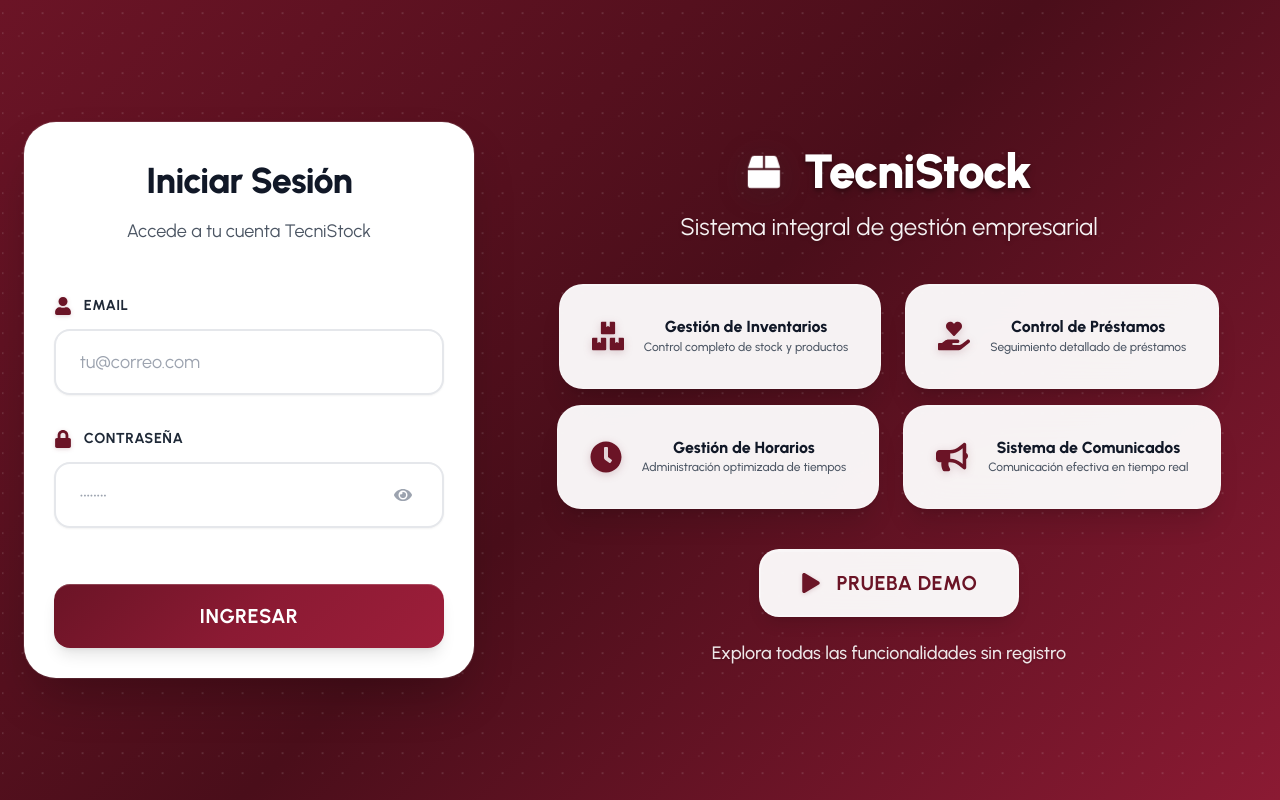
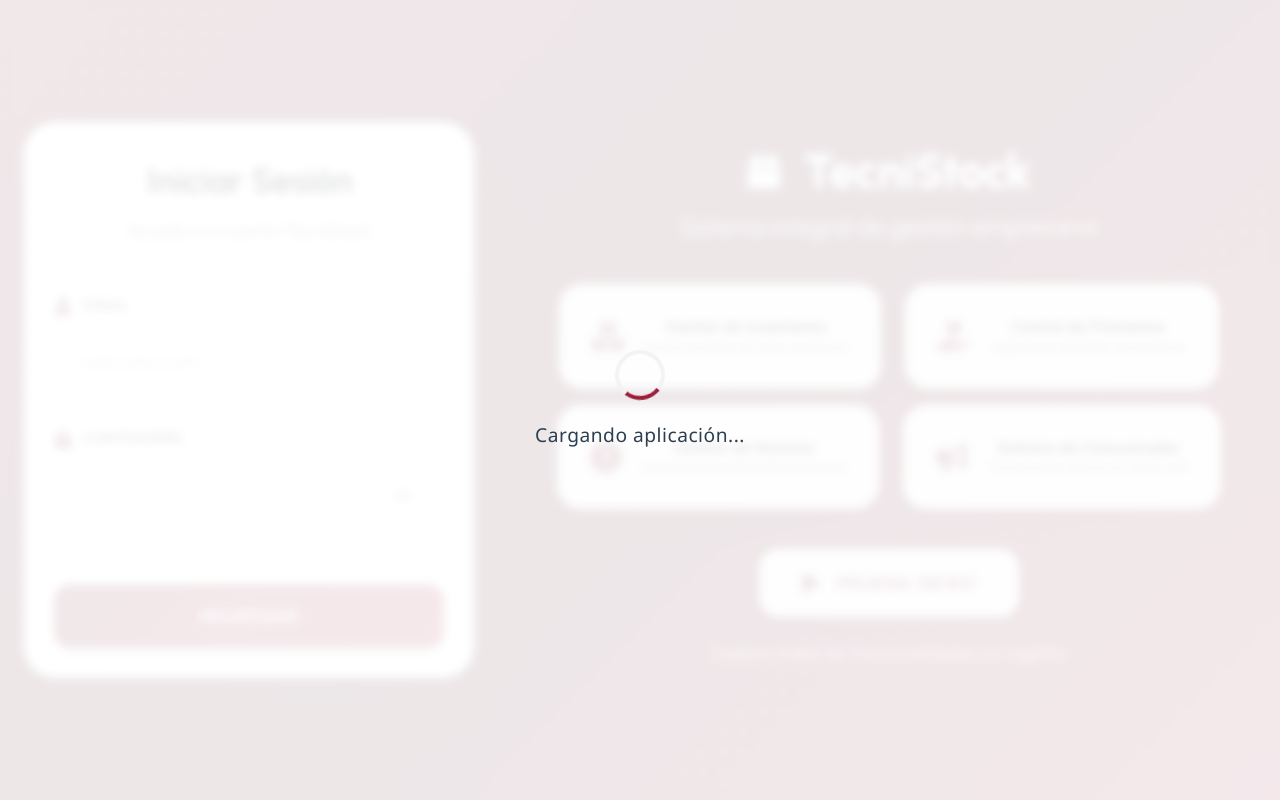
Before and after one commit to tecnica1estebanecheverria2020-dev/Sistema, a React (Vite) app in the folder client/: page /auth in a window 1280 px wide. Built offline with nearby package versions, Linux system fonts and the light colour scheme.

Commit message:
Pantallas de carga y logica para manejarlas

```diff
--- a/client/src/App.jsx
+++ b/client/src/App.jsx
@@ -1,5 +1,5 @@
 // Rutas
-import { BrowserRouter as Router, Route, Routes, Navigate } from "react-router-dom";
+import { BrowserRouter as Router, Route, Routes } from "react-router-dom";
 import { ToastContainer } from 'react-toastify';
 import 'react-toastify/dist/ReactToastify.css';
 // Notificaciones
@@ -19,17 +19,27 @@ import EditorComunicado from './pages/Comunicados/EditorComunicado.jsx';
 import NotFound from './pages/NotFound/NotFound.jsx';
 import Users from './pages/Users/Users.jsx';
 import usePermisos from './shared/hooks/usePermisos.js';
+import { LoadingProvider } from './shared/contexts/LoadingContext.jsx';
+import useGlobalLoading from './shared/hooks/useGlobalLoading.jsx';
 
 // Provedor del usuario
 import { UserProvider } from './shared/contexts/UserContext.jsx';
 
 export default function App() {
+  // Componente local que consume el contexto y dibuja el loader global
+  const GlobalLoader = () => {
+    const { renderLoading } = useGlobalLoading();
+    return renderLoading();
+  };
   return (
     <Router>
-      <UserProvider>
-        <ToastContainer position="bottom-right" autoClose={3000} hideProgressBar={false} newestOnTop={false} closeOnClick rtl={false} pauseOnFocusLoss draggable pauseOnHover theme="colored" />
-        <AppRoutes/>
-      </UserProvider>
+      <LoadingProvider>
+        <UserProvider>
+          <ToastContainer position="bottom-right" autoClose={3000} hideProgressBar={false} newestOnTop={false} closeOnClick rtl={false} pauseOnFocusLoss draggable pauseOnHover theme="colored" />
+          <GlobalLoader />
+          <AppRoutes/>
+        </UserProvider>
+      </LoadingProvider>
     </Router>
   );
 }
--- a/client/src/global.css
+++ b/client/src/global.css
@@ -2,6 +2,14 @@
   font-family: 'Urbanist';
   src: url('./assets/fonts/Urbanist.ttf');
 }
+
+:root {
+  --primary: #6b1426;
+  --primary-light: #8b1a33;
+  --primary-dark: #4a0e1a;
+  --primary-accent: #9d1e3a;
+}
+
 * {
   margin: 0;
   padding: 0;
@@ -15,7 +23,7 @@
   width: 100%;
   height: 100%;
 
-  background: #6b1426;
+  background: var(--primary);
 }
 
 /* Contenido principal */
@@ -23,14 +31,16 @@ main {
   flex: 1;
   min-height: 100vh;
   height: 100%;
-  margin-left: 0; /* Sin margen por defecto */
-  background:  #8b1538ca;
+  margin-left: 0;
+  /* Sin margen por defecto */
+  background: #8b1538ca;
   transition: margin-left 0.3s ease;
 }
 
 /* Aplicar margen solo cuando hay sidebar */
 .layout.with-sidebar main {
-  margin-left: 280px; /* Actualizado de 320px a 280px */
+  margin-left: 280px;
+  /* Actualizado de 320px a 280px */
 }
 
 .loading-icon-mini {
@@ -48,12 +58,14 @@ main {
 /* Media queries para responsive */
 @media (max-width: 1024px) {
   .layout.with-sidebar main {
-    margin-left: 280px; /* Actualizado de 320px a 280px */
+    margin-left: 280px;
+    /* Actualizado de 320px a 280px */
   }
 }
 
 @media (max-width: 768px) {
   .layout.with-sidebar main {
-    margin-left: 280px; /* Actualizado de 320px a 280px */
+    margin-left: 280px;
+    /* Actualizado de 320px a 280px */
   }
 }
--- /dev/null
+++ b/client/src/shared/components/AppLoading/AppLoading.jsx
@@ -0,0 +1,10 @@
+import './style.css';
+
+export default function AppLoading() {
+  return (
+    <div className="app-loading-overlay">
+      <div className="app-loading-spinner"></div>
+      <div className="app-loading-text">Cargando aplicación...</div>
+    </div>
+  )
+}
--- /dev/null
+++ b/client/src/shared/components/AppLoading/style.css
@@ -0,0 +1,37 @@
+.app-loading-overlay {
+  position: fixed;
+  top: 0;
+  left: 0;
+  width: 100vw;
+  height: 100vh;
+  background-color: rgba(255, 255, 255, 0.9);
+  display: flex;
+  flex-direction: column;
+  justify-content: center;
+  align-items: center;
+  z-index: 9999;
+  backdrop-filter: blur(5px);
+}
+
+.app-loading-spinner {
+  width: 50px;
+  height: 50px;
+  border: 4px solid #f3f3f3;
+  border-top: 4px solid var(--primary-accent);
+  border-radius: 50%;
+  animation: spin 1s linear infinite;
+  margin-bottom: 20px;
+}
+
+.app-loading-text {
+  font-family: 'Segoe UI', Tahoma, Geneva, Verdana, sans-serif;
+  color: #2c3e50;
+  font-size: 1.2rem;
+  font-weight: 500;
+  letter-spacing: 0.5px;
+}
+
+@keyframes spin {
+  0% { transform: rotate(0deg); }
+  100% { transform: rotate(360deg); }
+}
--- /dev/null
+++ b/client/src/shared/components/SectionLoading/SectionLoading.jsx
@@ -0,0 +1,10 @@
+import './style.css';
+
+export default function SectionLoading() {
+  return (
+    <div className="section-loading-container">
+      <div className="section-loading-spinner"></div>
+      <div className="section-loading-text">Cargando sección...</div>
+    </div>
+  )
+}
--- /dev/null
+++ b/client/src/shared/components/SectionLoading/style.css
@@ -0,0 +1,29 @@
+.section-loading-container {
+  display: flex;
+  flex-direction: column;
+  justify-content: center;
+  align-items: center;
+  padding: 40px;
+  width: 100%;
+  height: 100%;
+  min-height: 200px;
+  background-color: rgba(255, 255, 255, 0.5);
+  border-radius: 8px;
+}
+
+.section-loading-spinner {
+  width: 30px;
+  height: 30px;
+  border: 3px solid #e0e0e0;
+  border-top: 3px solid var(--primary-accent);
+  border-radius: 50%;
+  animation: spin 1s linear infinite;
+  margin-bottom: 15px;
+}
+
+.section-loading-text {
+  font-family: 'Segoe UI', Tahoma, Geneva, Verdana, sans-serif;
+  color: #7f8c8d;
+  font-size: 0.95rem;
+  font-weight: 500;
+}
--- /dev/null
+++ b/client/src/shared/contexts/LoadingContext.jsx
@@ -0,0 +1,63 @@
+import { createContext, useContext, useMemo, useState } from 'react';
+
+// Tipos válidos de carga
+const VALID_TYPES = ['none', 'app', 'section'];
+
+const LoadingContext = createContext(null);
+
+export function LoadingProvider({ children }) {
+  const [type, setType] = useState('none'); // 'none' | 'app' | 'section'
+  const [active, setActive] = useState(false);
+  const [error, setError] = useState(null);
+
+  const safeSetLoading = (nextType, nextActive) => {
+    try {
+      const t = String(nextType || 'none');
+      const a = Boolean(nextActive);
+      if (!VALID_TYPES.includes(t)) {
+        throw new Error(`Tipo de carga inválido: ${nextType}`);
+      }
+      setType(t);
+      setActive(a);
+      setError(null);
+    } catch (err) {
+      setError(err);
+    }
+  };
+
+  const startAppLoading = () => safeSetLoading('app', true);
+  const stopAppLoading = () => safeSetLoading('app', false);
+  const startSectionLoading = () => safeSetLoading('section', true);
+  const stopSectionLoading = () => safeSetLoading('section', false);
+  const clearLoading = () => safeSetLoading('none', false);
+
+  const clearError = () => setError(null);
+
+  const value = useMemo(() => ({
+    type,
+    active,
+    error,
+    setLoading: safeSetLoading,
+    startAppLoading,
+    stopAppLoading,
+    startSectionLoading,
+    stopSectionLoading,
+    clearLoading,
+    setError,
+    clearError,
+  }), [type, active, error]);
+
+  return (
+    <LoadingContext.Provider value={value}>
+      {children}
+    </LoadingContext.Provider>
+  );
+}
+
+export function useLoadingContext() {
+  const ctx = useContext(LoadingContext);
+  if (!ctx) {
+    throw new Error('useLoadingContext debe usarse dentro de <LoadingProvider>');
+  }
+  return ctx;
+}
--- a/client/src/shared/contexts/UserContext.jsx
+++ b/client/src/shared/contexts/UserContext.jsx
@@ -1,6 +1,7 @@
 import { createContext, useState, useEffect } from 'react';
 import { useNavigate } from 'react-router-dom';
 import axios from './../api/axios';
+import useGlobalLoading from '../hooks/useGlobalLoading.jsx';
 
 export const UserContext = createContext();
 
@@ -8,9 +9,11 @@ export const UserProvider = ({ children }) => {
   const [user, setUser] = useState(null);
   const [loading, setLoading] = useState(true);
   const navigate = useNavigate();
+  const { startAppLoading, stopAppLoading } = useGlobalLoading();
 
   const checkSession = async () => {
     if (window.location.pathname === '/auth') return;
+
     try {
       const response = await axios.get('/auth/me');
 
@@ -23,12 +26,18 @@ export const UserProvider = ({ children }) => {
       handleLogout();
     } finally {
       setLoading(false);
+      stopAppLoading();
     }
   };
 
   const handleLogin = (user) => {
     setUser(user);
     navigate('/');
+    startAppLoading();
+
+    setTimeout(() => {
+      stopAppLoading();
+    }, 1500);
   };
 
   const handleLogout = async () => {
@@ -47,6 +56,10 @@ export const UserProvider = ({ children }) => {
     checkSession();
   }, []);
 
+  useEffect(() => {
+    startAppLoading();
+  }, []);
+
   return (
     <UserContext.Provider value={{ user, handleLogin, handleLogout, loading, checkSession }}>
       {children}
--- /dev/null
+++ b/client/src/shared/hooks/useGlobalLoading.jsx
@@ -0,0 +1,50 @@
+import { useMemo } from 'react';
+import { useLoadingContext } from '../contexts/LoadingContext.jsx';
+import AppLoading from '../components/AppLoading/AppLoading.jsx';
+import SectionLoading from '../components/SectionLoading/SectionLoading.jsx';
+
+export default function useGlobalLoading() {
+  const ctx = useLoadingContext();
+  const { type, active, error } = ctx;
+
+  // Derivados
+  const isLoading = Boolean(active);
+  const isAppLoading = isLoading && type === 'app';
+  const isSectionLoading = isLoading && type === 'section';
+
+  // Decide el componente de carga adecuado
+  const LoadingComponent = useMemo(() => {
+    if (!isLoading) return null;
+    if (isAppLoading) return AppLoading;
+    if (isSectionLoading) return SectionLoading;
+    return null;
+  }, [isLoading, isAppLoading, isSectionLoading]);
+
+  const renderLoading = () => {
+    if (!LoadingComponent) return null;
+    const Comp = LoadingComponent;
+    return <Comp />;
+  };
+
+  return {
+    // estado
+    type,
+    active,
+    isLoading,
+    isAppLoading,
+    isSectionLoading,
+    error,
+    // acciones
+    setLoading: ctx.setLoading,
+    startAppLoading: ctx.startAppLoading,
+    stopAppLoading: ctx.stopAppLoading,
+    startSectionLoading: ctx.startSectionLoading,
+    stopSectionLoading: ctx.stopSectionLoading,
+    clearLoading: ctx.clearLoading,
+    setError: ctx.setError,
+    clearError: ctx.clearError,
+    // render dinámico
+    LoadingComponent,
+    renderLoading,
+  };
+}
```
